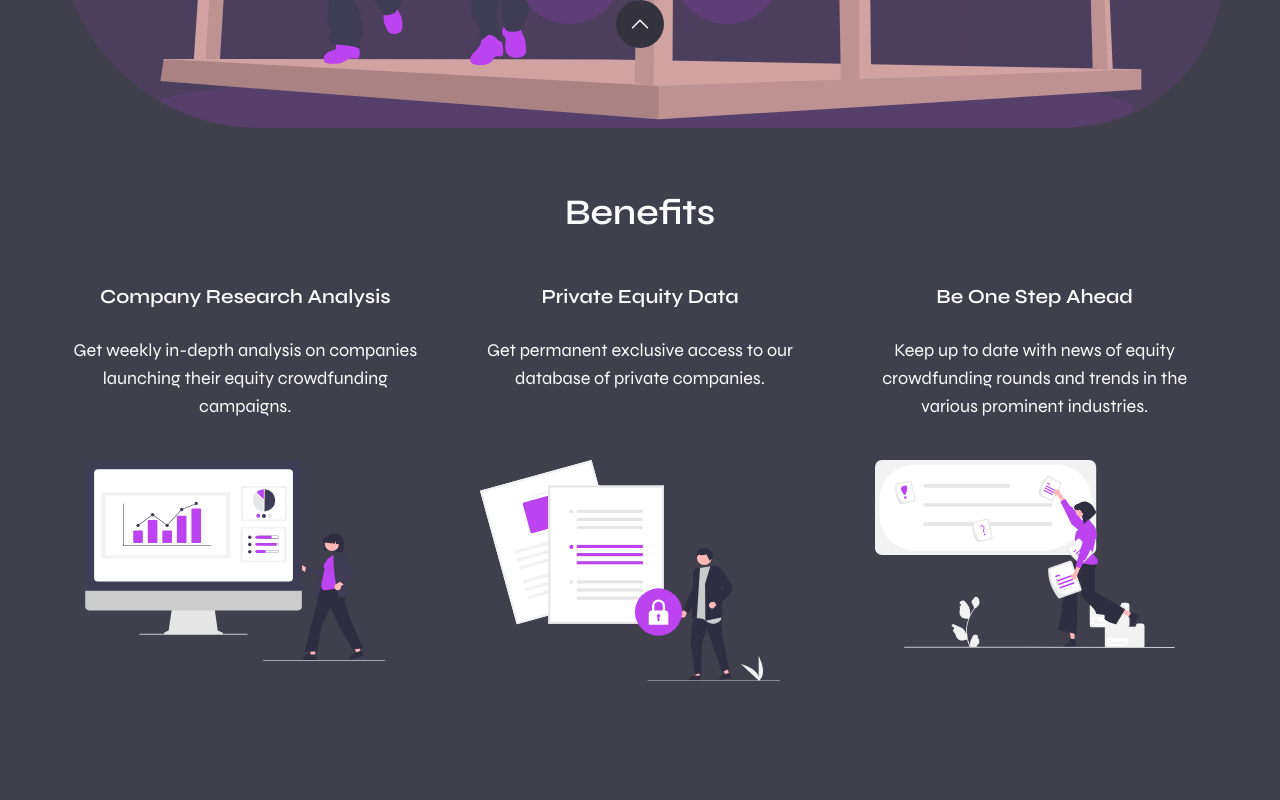
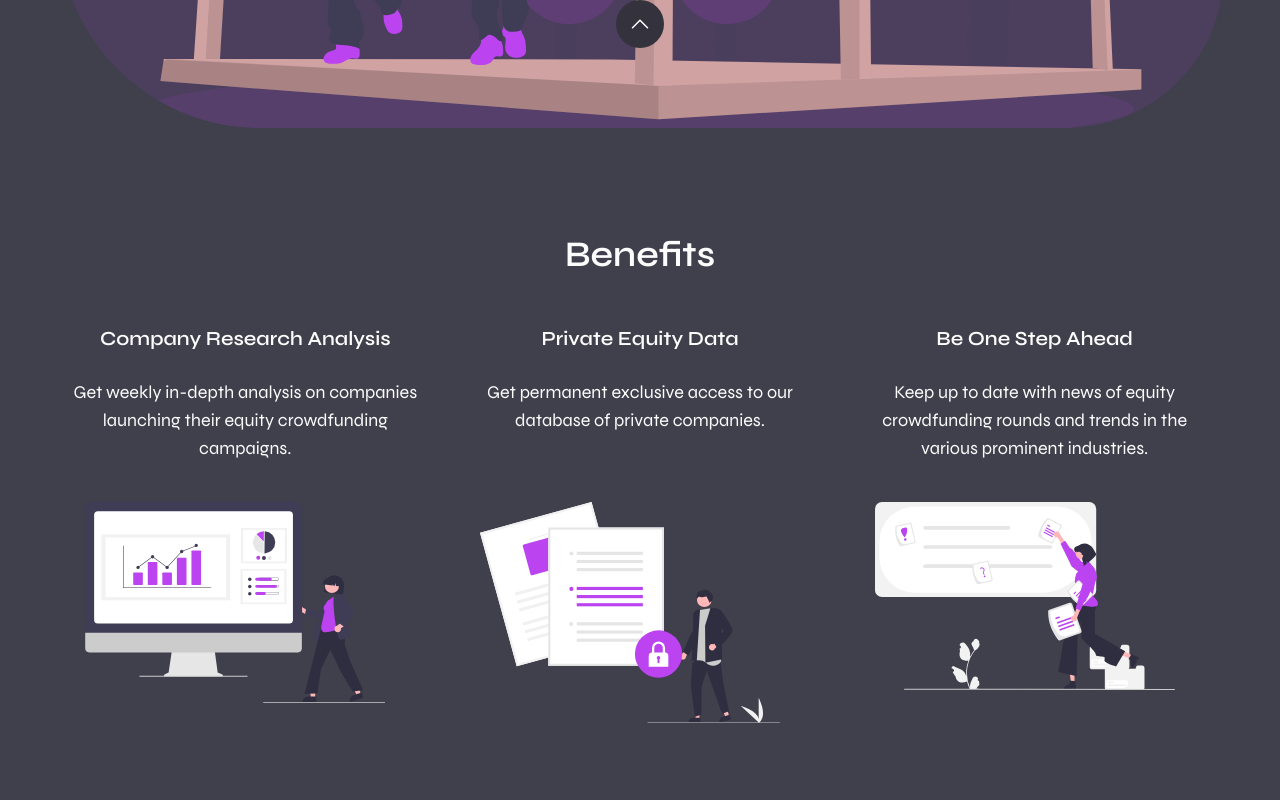
Before and after one commit to jreis13/vector, a Next.js app: page / in a window 1280 px wide. Shown: the part 720-1520 px from the top of the page. Built offline with nearby package versions, Linux system fonts and the light colour scheme.

Commit message:
center elements

```diff
--- a/src/components/CTA.jsx
+++ b/src/components/CTA.jsx
@@ -5,7 +5,7 @@ import subscribe from "/public/icons/subscribe.svg";
 
 function CTA() {
   return (
-    <div className="flex items-center min-h-screen overflow-hidden px-6 lg:px-16">
+    <div className="flex flex-col justify-center items-center min-h-screen py-8 lg:py-16 px-6 lg:px-16">
       <div className="grid grid-cols-1 gap-y-16 sm:gap-y-20 lg:grid-cols-2">
         <div className="lg:pt-4 flex flex-col gap-6">
           <div className="flex flex-col gap-y-6">
--- a/src/components/CardList.jsx
+++ b/src/components/CardList.jsx
@@ -4,7 +4,7 @@ function CardList({ title, features, imagesOnTop = false }) {
   return (
     <div
       id={title}
-      className="flex flex-col items-center min-h-screen py-8 lg:py-16 px-6 lg:px-16"
+      className="flex flex-col justify-center items-center min-h-screen py-8 lg:py-16 px-6 lg:px-16"
     >
       <div>
         <div className="text-center mb-8">
```
